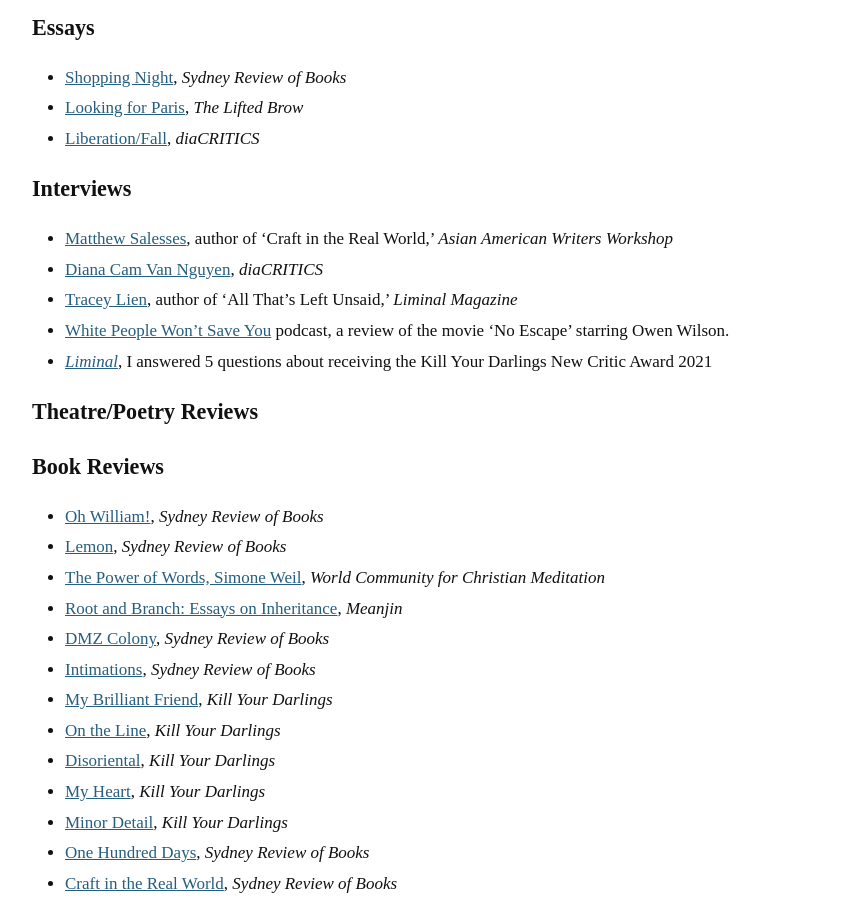
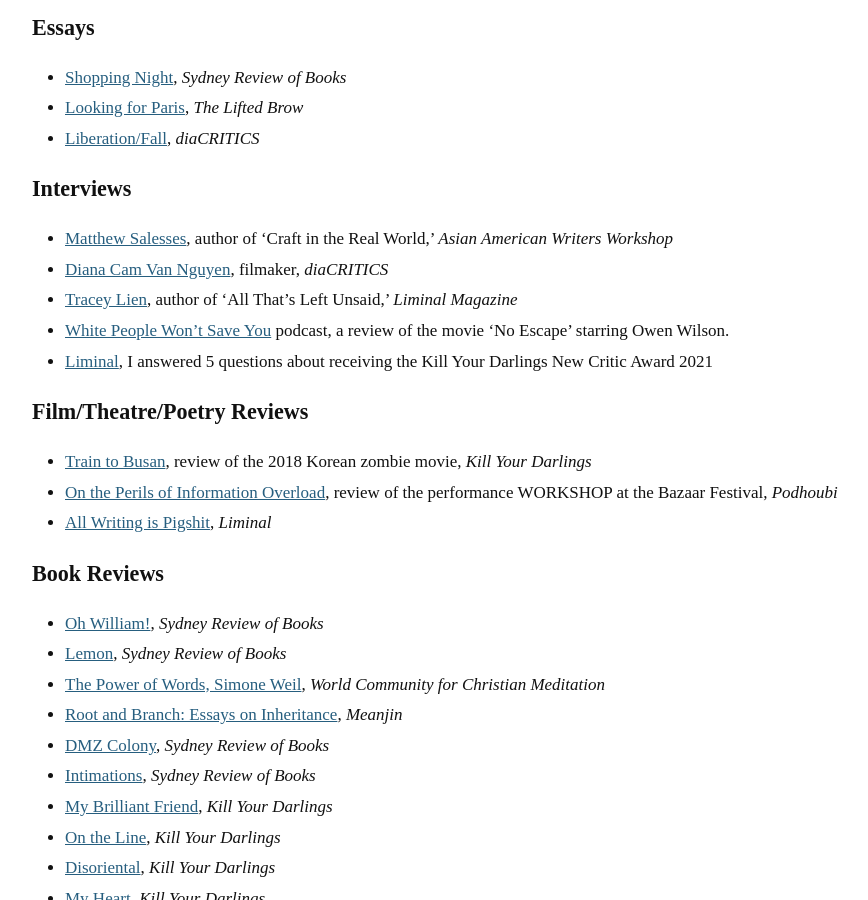
Before and after one commit to mayngo-net/mayngo-net.github.io, a Jekyll site: the page built from writings.markdown, in a window 1280 px wide and 900 px high, scrolled down 601 px. Shown: the whole window, without its empty margins (168-1036 px from the left). Built offline with Jekyll 4.4.1, drawn with Linux system fonts in a browser that asks for light colours; some web fonts are replaced.

Commit message:
Update writings.markdown

```diff
--- a/writings.markdown
+++ b/writings.markdown
@@ -24,12 +24,17 @@ order: 200
 ## Interviews
 
 - [Matthew Salesses](https://aawwradio.libsyn.com/matthew-salesses-interviewed-by-may-ngo), author of 'Craft in the Real World,' _Asian American Writers Workshop_
-- [Diana Cam Van Nguyen](https://dvan.org/2022/04/diana-cam-van-nguyen-interview/), _diaCRITICS_
+- [Diana Cam Van Nguyen](https://dvan.org/2022/04/diana-cam-van-nguyen-interview/), filmaker, _diaCRITICS_
 - [Tracey Lien](https://www.liminalmag.com/interviews/tracey-lien), author of 'All That's Left Unsaid,' _Liminal Magazine_
 - [White People Won't Save You](https://podcasts.apple.com/us/podcast/no-escape-feat-may-ngo/id1433604924?i=1000599878657) podcast, a review of the movie 'No Escape' starring Owen Wilson.
-- [_Liminal_](https://www.liminalmag.com/5-questions/may-ngo), I answered 5 questions about receiving the Kill Your Darlings New Critic Award 2021
+- [Liminal](https://www.liminalmag.com/5-questions/may-ngo), I answered 5 questions about receiving the Kill Your Darlings New Critic Award 2021
 
-## Theatre/Poetry Reviews
+## Film/Theatre/Poetry Reviews
+
+- [Train to Busan](https://www.killyourdarlings.com.au/article/love-death-and-sacrifice-in-train-to-busan/), review of the 2018 Korean zombie movie, _Kill Your Darlings_
+- [On the Perils of Information Overload](https://www.podhoubi.com/post/on-the-perils-of-information-overload-about-the-performance-workshop-at-bazaar-festival), review of the performance WORKSHOP at the Bazaar Festival, _Podhoubi_
+- [All Writing is Pigshit](https://www.liminalmag.com/liminal-review-of-books/all-writing-is-pigshit), _Liminal_
+
 
 ## Book Reviews
 
```
